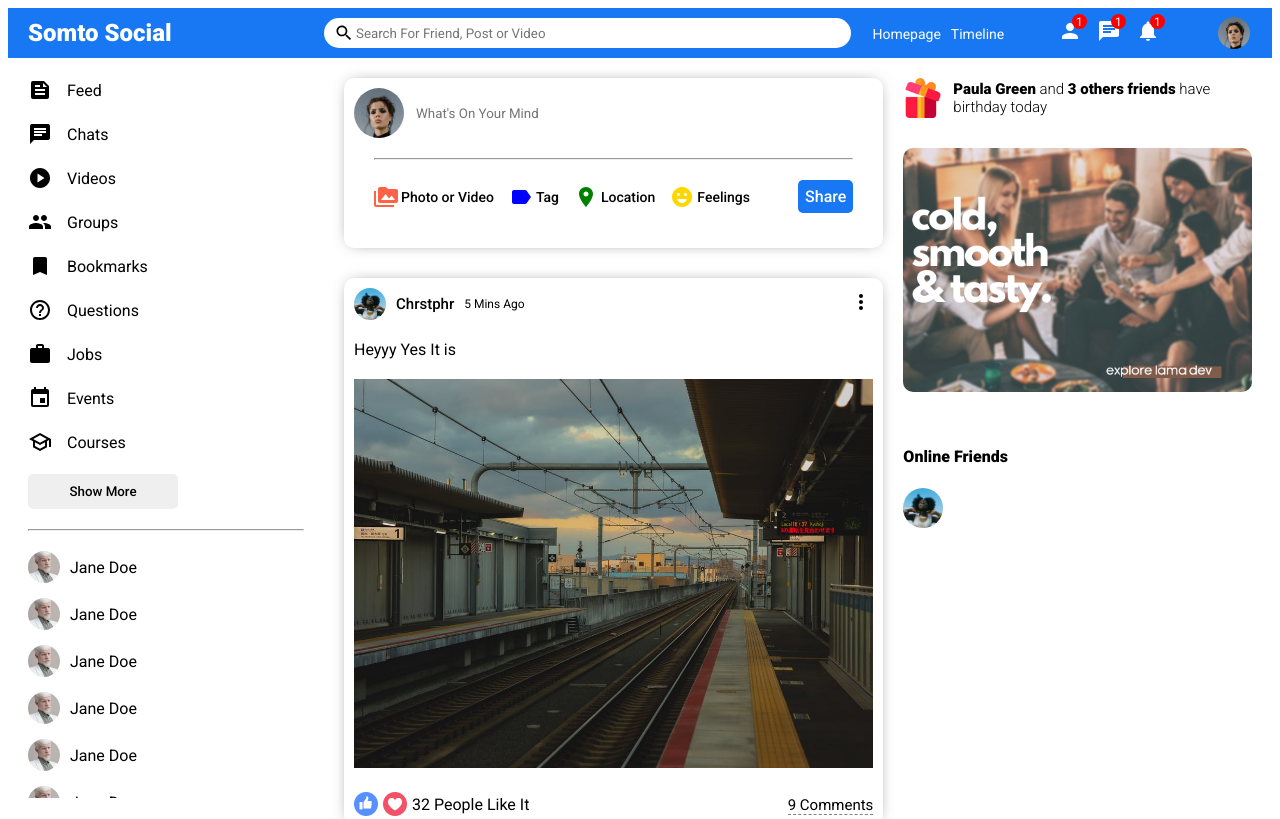
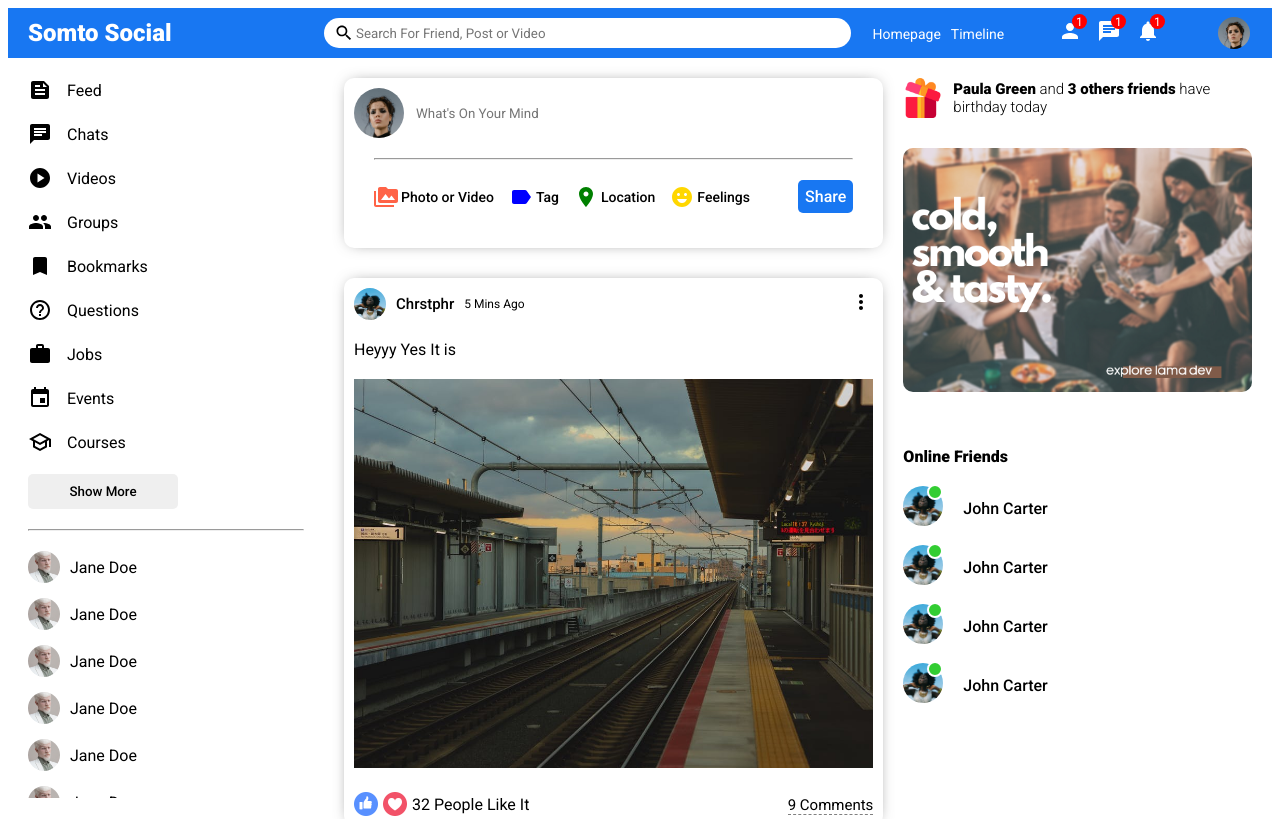
Before and after one commit to Chrstphr9/React-Social-App, a React (Vite) app: page / in a window 1280 px wide. Shown: the top 819 px of the page. Built offline with nearby package versions, Linux system fonts and the light colour scheme.

Commit message:
done with rightbar

```diff
--- a/src/components/Rightbar/Rightbar.css
+++ b/src/components/Rightbar/Rightbar.css
@@ -22,6 +22,10 @@
     font-size: 15px;
 }
 
+.rightbarTitle {
+    margin-bottom: 20px;
+}
+
 .rightbarAd {
     width: 100%;
     border-radius: 10px;
@@ -40,8 +44,8 @@
     margin-bottom: 15px;
 }
 
-.rightbarProfileImgContaine {
-    margin-right: 10px;
+.rightbarProfileImgContainer {
+    margin-right: 20px;
     position: relative;
 }
 
@@ -51,3 +55,19 @@
     border-radius: 50%;
     object-fit: cover;
 }
+
+.rightbarOnline {
+    width: 12px;
+    height: 12px;
+    border-radius: 50%;
+    background-color: limegreen;
+    position: absolute;
+    border: 2px solid white;
+    top: -2px;
+    right: 0;
+
+}
+
+.rightbarUsername {
+    font-weight: 500;
+}
--- a/src/components/Rightbar/Rightbar.jsx
+++ b/src/components/Rightbar/Rightbar.jsx
@@ -17,6 +17,28 @@ export default function Rightbar() {
               <img src="/src/assets/person/3.jpeg" alt="" className="rightbarProfileImg" />
               <span className="rightbarOnline"></span>
             </div>
+            <span className="rightbarUsername">John Carter</span>
+          </li>
+          <li className="rightbarFriend">
+            <div className="rightbarProfileImgContainer">
+              <img src="/src/assets/person/3.jpeg" alt="" className="rightbarProfileImg" />
+              <span className="rightbarOnline"></span>
+            </div>
+            <span className="rightbarUsername">John Carter</span>
+          </li>
+          <li className="rightbarFriend">
+            <div className="rightbarProfileImgContainer">
+              <img src="/src/assets/person/3.jpeg" alt="" className="rightbarProfileImg" />
+              <span className="rightbarOnline"></span>
+            </div>
+            <span className="rightbarUsername">John Carter</span>
+          </li>
+          <li className="rightbarFriend">
+            <div className="rightbarProfileImgContainer">
+              <img src="/src/assets/person/3.jpeg" alt="" className="rightbarProfileImg" />
+              <span className="rightbarOnline"></span>
+            </div>
+            <span className="rightbarUsername">John Carter</span>
           </li>
         </ul>
       </div>
```
